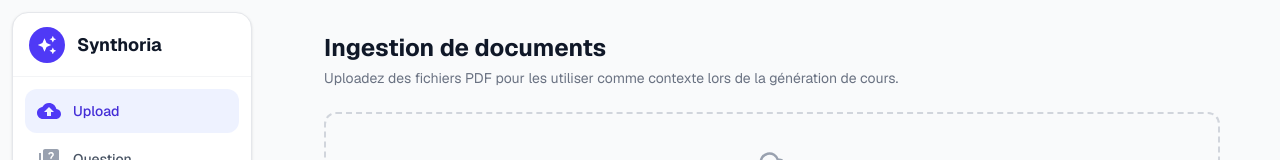
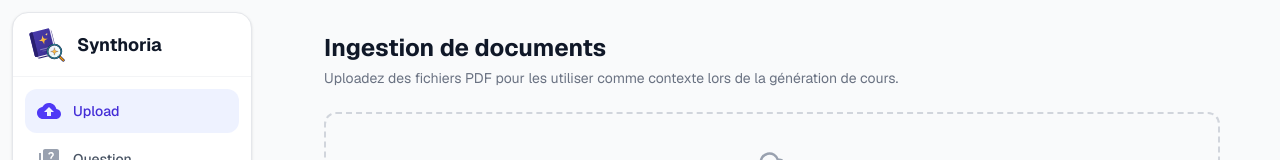
Before and after one commit to Mahandry-IT/Synthoria-Studio, a Next.js app: page / in a window 1280 px wide. Shown: the top 160 px of the page. Built offline with nearby package versions, Linux system fonts and the light colour scheme.

Commit message:
feat(ui): logo-mark dans la sidebar

```diff
--- a/src/components/Sidebar.tsx
+++ b/src/components/Sidebar.tsx
@@ -1,11 +1,11 @@
 "use client";
 
 import { useState } from "react";
+import Image from "next/image";
 import { usePathname } from "next/navigation";
 import CloudUploadIcon from "@mui/icons-material/CloudUpload";
 import QuizIcon from "@mui/icons-material/Quiz";
 import HistoryIcon from "@mui/icons-material/History";
-import AutoAwesomeIcon from "@mui/icons-material/AutoAwesome";
 import ChevronLeftIcon from "@mui/icons-material/ChevronLeft";
 import ChevronRightIcon from "@mui/icons-material/ChevronRight";
 import { SidebarNavItem } from "@/components/sidebar/SidebarNavItem";
@@ -42,9 +42,15 @@
           collapsed ? "justify-center" : "gap-3 px-4"
         }`}
       >
-        <span className="flex h-9 w-9 shrink-0 items-center justify-center rounded-full bg-indigo-600 text-white">
-          <AutoAwesomeIcon fontSize="small" />
-        </span>
+        <Image
+          src="/logo-mark.svg"
+          alt={collapsed ? "Synthoria" : ""}
+          width={36}
+          height={36}
+          unoptimized
+          priority
+          className="h-9 w-9 shrink-0"
+        />
         {!collapsed && <span className="text-lg font-bold text-gray-900">Synthoria</span>}
       </div>
 
```
